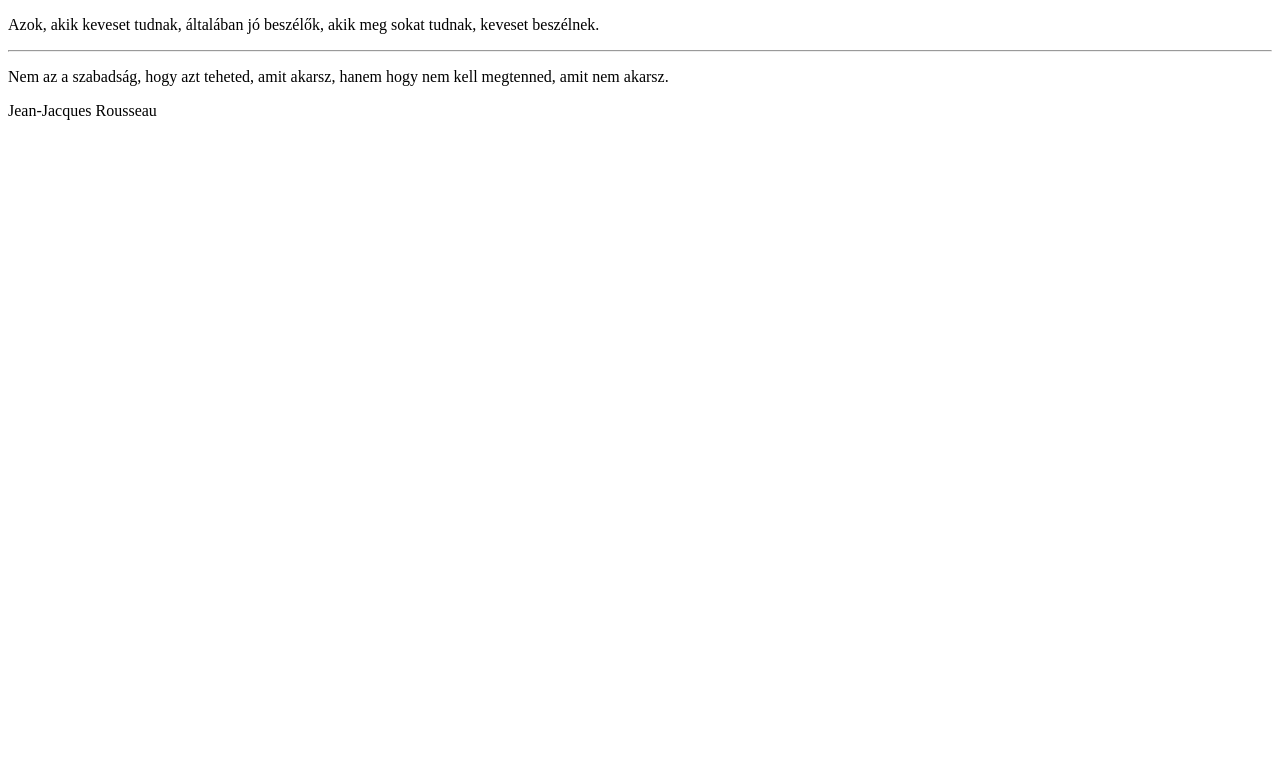
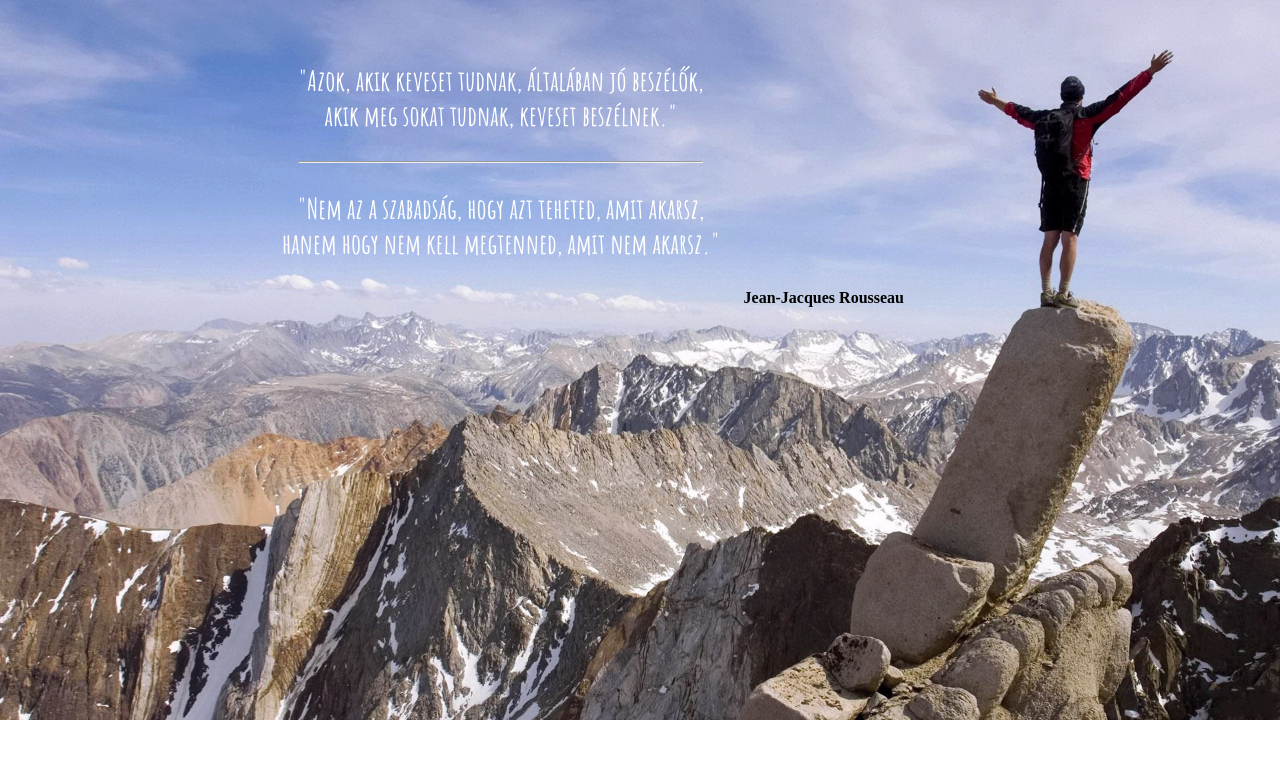
Before and after one commit to neferfeco/simple-quote-page, a plain HTML site: page index.html in a window 1280 px wide. Drawn offline with Linux system fonts and the light colour scheme.

Commit message:
css feltoltes

```diff
--- a/index.html
+++ b/index.html
@@ -3,17 +3,20 @@
 <head>
     <meta charset='utf-8'>
     <meta http-equiv='X-UA-Compatible' content='IE=edge'>
-    <title>Page Title</title>
+    <title>The Truth</title>
     <meta name='viewport' content='width=device-width, initial-scale=1'>
-    <link rel='stylesheet' type='text/css' media='screen' href='main.css'>
-    <script src='main.js'></script>
+    <link rel='stylesheet' type='text/css' href='main.css'>
+    <link href="https://fonts.googleapis.com/css2?family=Amatic+SC:wght@700&display=swap" rel="stylesheet">
 </head>
 <body>
-    <p>Azok, akik keveset tudnak, általában jó beszélők, akik meg sokat tudnak, keveset beszélnek.
+    <div>
+      <p class="idezet">"Azok, akik keveset tudnak, általában jó beszélők,<br>
+      akik meg sokat tudnak, keveset beszélnek."
     </p>
-    <hr>
-    <p>Nem az a szabadság, hogy azt teheted, amit akarsz, hanem hogy nem kell megtenned, amit nem akarsz.</p>
-    <p>Jean-Jacques Rousseau</p>
-
+      <hr>
+      <p class="idezet">"Nem az a szabadság, hogy azt teheted, amit akarsz,<br>
+      hanem hogy nem kell megtenned, amit nem akarsz."</p>
+      <p class="forras">Jean-Jacques Rousseau</p>
+    </div>
 </body>
 </html>
--- a/main.css
+++ b/main.css
@@ -0,0 +1,29 @@
+body {
+    background: url("./assets/hatter.jpg");
+    background-repeat: no-repeat;
+    background-size: cover;
+    width: 70%;
+}
+
+div {
+    padding: 3% 0;
+    margin-left: 10%;
+}
+
+.idezet {
+    text-align: center;
+    font-size: 1.75em;
+    color: white;
+    font-weight: 150;
+    font-family: 'Amatic SC', cursive;
+}
+
+.forras {
+    text-align: right;
+    font-weight: bold;
+}
+
+hr {
+    width: 50%;
+    background-color: orchid;
+}
```
